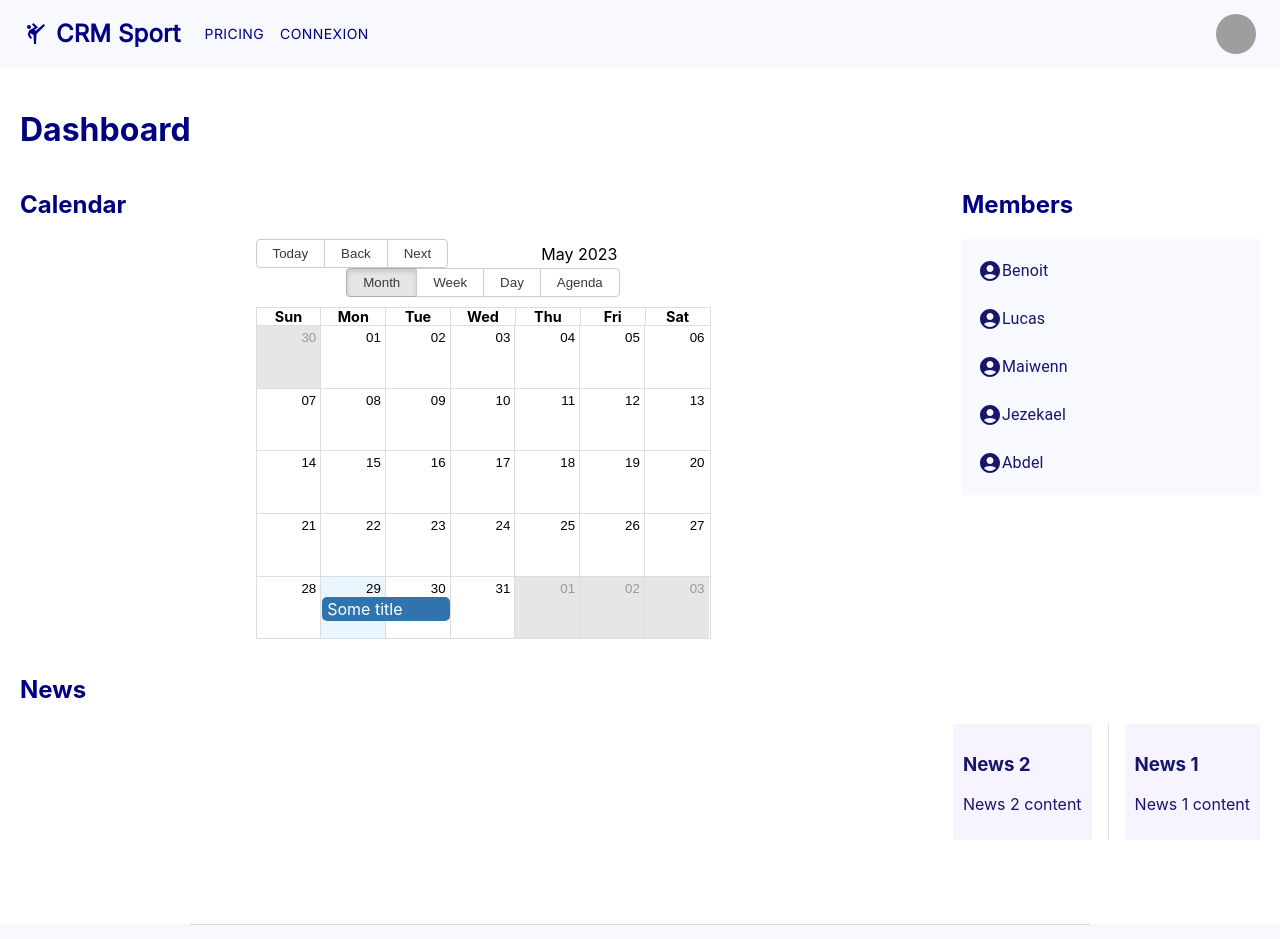
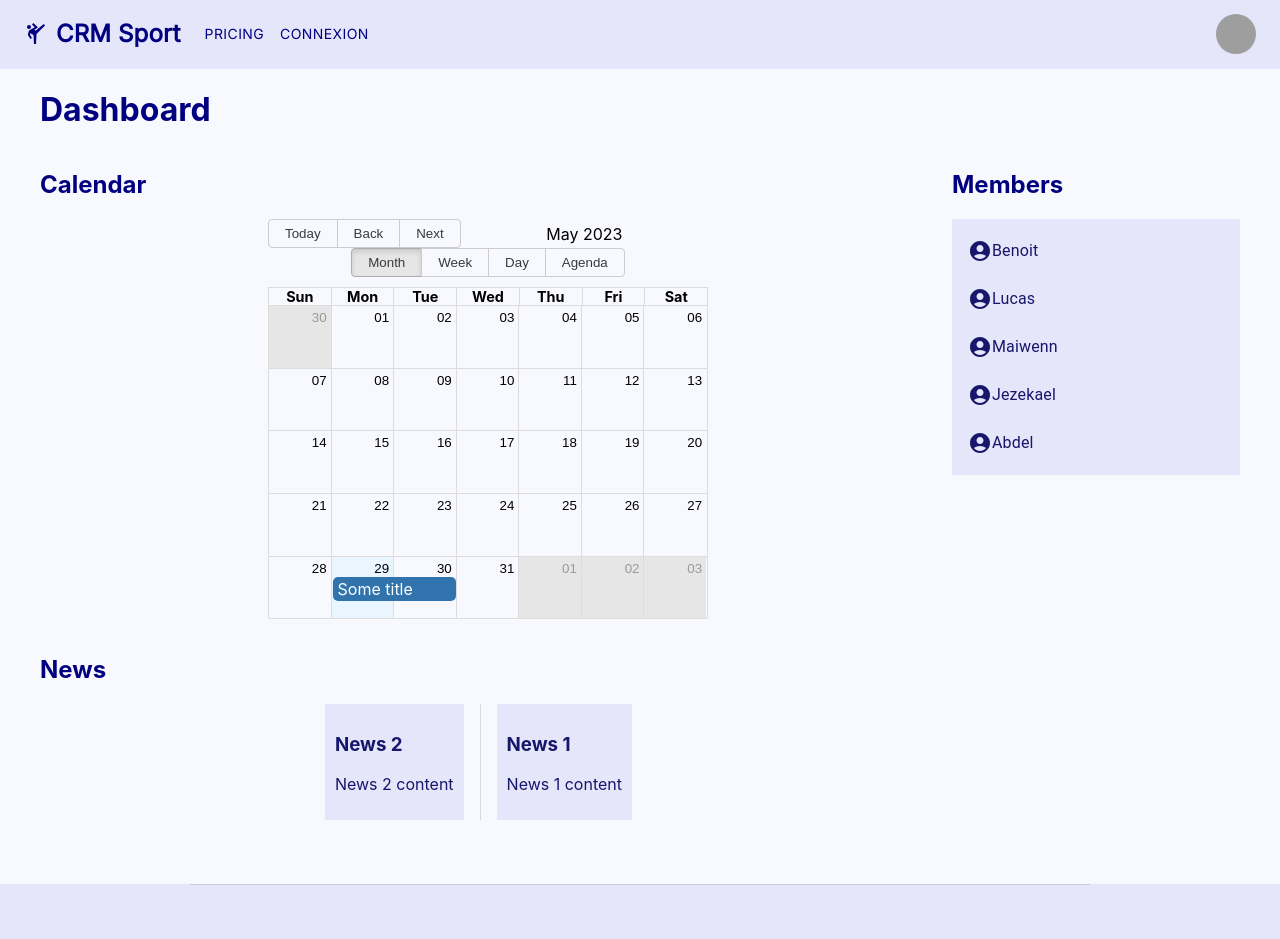
Before and after one commit to Jezekael/crm_sports_app, a React (Create React App) app: page /dashboard in a window 1280 px wide. Shown: the top 939 px of the page. Built offline with nearby package versions, Linux system fonts and the light colour scheme; grey boxes are pictures that could not be loaded.

Commit message:
Updating palette + dashboard arrangement

```diff
--- a/src/App.js
+++ b/src/App.js
@@ -95,7 +95,7 @@ function App() {
       },
       secondary: {
         main: '#f8f8ff',
-        variant: '#f8f4ff'
+        variant: '#E6E6FA'
       },
       background: {
         main: '#ffffff',
@@ -126,7 +126,7 @@ function App() {
     <ThemeProvider theme={theme}>
       <BrowserRouter>
         <HideOnScroll >
-          <AppBar elevation={0} position="sticky" style={{ backgroundColor: theme.palette.secondary.main }}>
+          <AppBar elevation={0} position="sticky" style={{ backgroundColor: theme.palette.secondary.variant }}>
             <Container maxWidth="xl" >
               <Toolbar disableGutters >
                 <AdbIcon sx={{ color: theme.palette.primary.main, display: { xs: 'none', md: 'flex' }, mr: 1 }} />
@@ -258,8 +258,9 @@ function App() {
           <Route path="/dashboard" element={<Dashboard />} />
           <Route path="/pricing" element={<Pricing />} />
         </Routes >
+
         <Box
-          sx={{ backgroundColor: theme.palette.secondary.main }}
+          sx={{ backgroundColor: theme.palette.secondary.variant }}
         >
           <Container
             maxWidth="md"
--- a/src/index.css
+++ b/src/index.css
@@ -5,7 +5,7 @@ body {
     sans-serif;
   -webkit-font-smoothing: antialiased;
   -moz-osx-font-smoothing: grayscale;
-  background-color: #ffffff;
+  background-color: #f8f8ff;
 }
 
 code {
--- a/src/pages/dashboard.js
+++ b/src/pages/dashboard.js
@@ -62,7 +62,7 @@ function MemberDisplay() {
     const listStyle = {
         width: '100%',
         maxWidth: 360,
-        bgcolor: theme.palette.secondary.main,
+        bgcolor: theme.palette.secondary.variant,
         color: theme.palette.primary.variant,
       };
 
@@ -123,17 +123,19 @@ function Dashboard() {
     const theme = useTheme();
 
     return (
-        <div style={{padding: 20}}>
+        <div style={{paddingLeft: "5vh", paddingRight: "5vh"}}>
             <h1 style={{color: theme.palette.primary.main}}>Dashboard</h1>
             <Grid container spacing={2}>
-                <Grid xs={9}>
+                <Grid item xs={9}>
                     <CalendarDisplay />
                 </Grid>
-                <Grid xs spacing={10}>
+                <Grid item xs={3} >
                     <MemberDisplay />
                 </Grid>
-                <Grid xs={12}>
+                <Grid item xs={6}>
                     <NewsDisplay />
+                </Grid>
+                <Grid item xs={6}>
                 </Grid>
             </Grid>
         </div>
```
Also changed, not shown: 1 other file (tests, documents, lock files or other folders).
